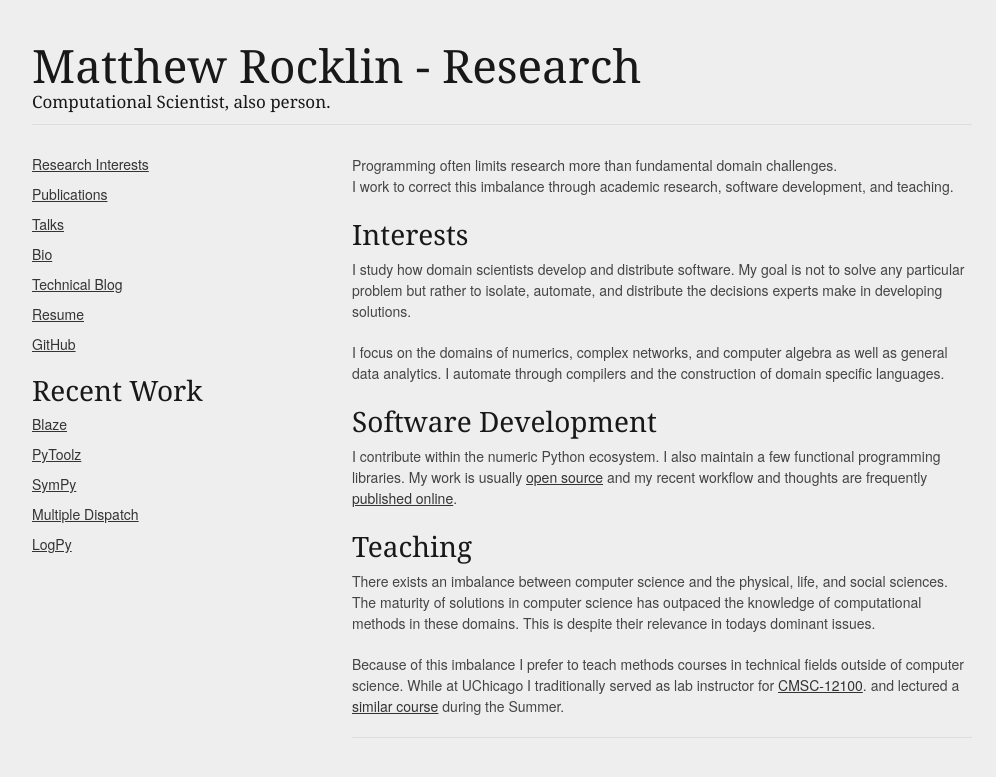
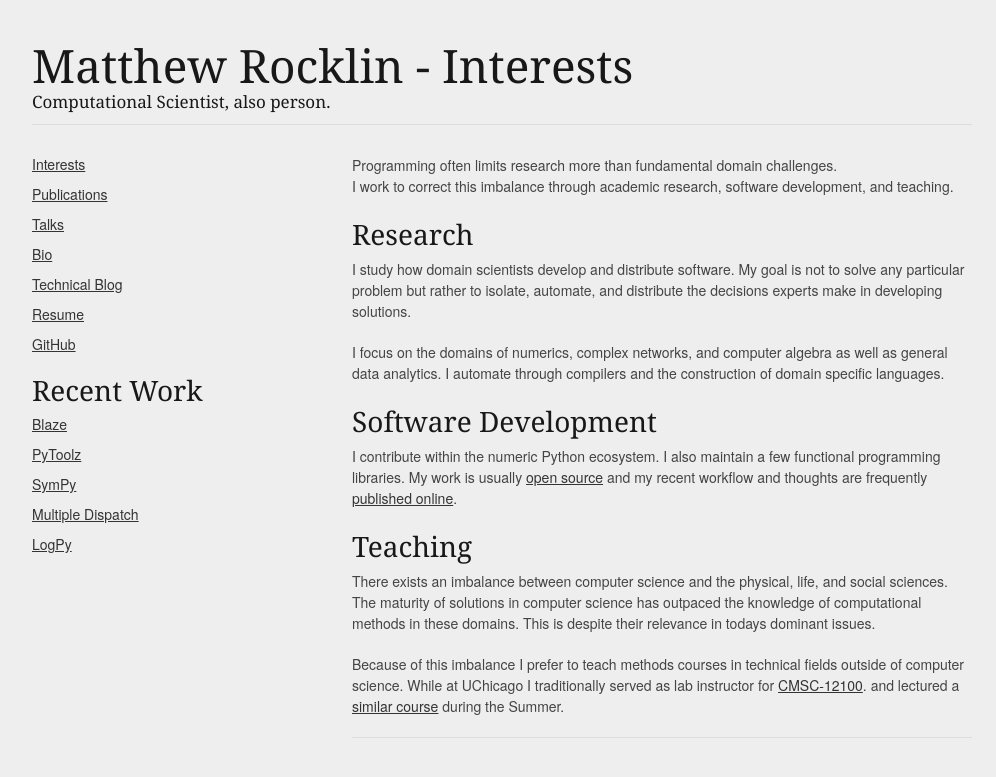
Before and after one commit to mrocklin/mrocklin.github.io, a Jekyll site: the page built from index.md, in a window 1280 px wide. Shown: the top 777 px of the page, without its empty margins (138-1134 px from the left). Built offline with Jekyll 4.4.1, drawn with Linux system fonts in a browser that asks for light colours.

Commit message:
swap interests and research

```diff
--- a/_includes/leftbar.md
+++ b/_includes/leftbar.md
@@ -1,5 +1,5 @@
 
-*   [Research Interests](/)
+*   [Interests](/)
 *   [Publications](/publications.html)
 *   [Talks](/talks.html)
 *   [Bio](/bio.html)
--- a/index.md
+++ b/index.md
@@ -1,6 +1,6 @@
 ---
 layout: default
-title: Research
+title: Interests
 ---
 
 Programming often limits research more than fundamental domain challenges.<br>
```
Also changed, not shown: other parts of index.md (+1 -1 lines).
